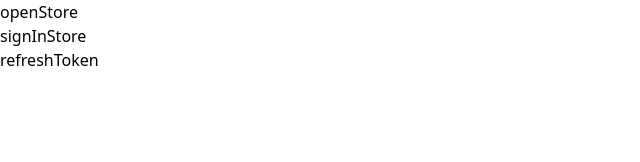
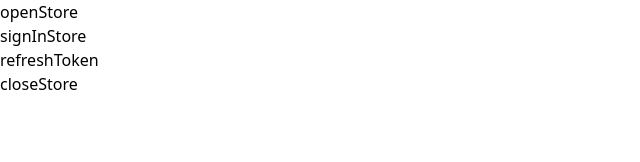
Before and after one commit to Jerry0420/Queue-System, a React app in the folder frontend/: page / in a window 1280 px wide. Shown: the top 162 px of the page, without its empty margins (0-640 px from the left). Built offline with nearby package versions, Linux system fonts and the light colour scheme.

Commit message:
add closestore

```diff
--- a/frontend/src/apis/StoreAPIs.tsx
+++ b/frontend/src/apis/StoreAPIs.tsx
@@ -66,8 +66,28 @@ const refreshToken = (): Promise<any> => {
       })
 }
 
+const closeStore = (storeId: number, normalToken: string): Promise<any> => {
+    const route = "/stores/".concat(storeId.toString())
+    return fetch(
+        httpTools.generateURL(route), {
+            method: httpTools.HTTPMETHOD.DELETE,
+            headers: httpTools.generateAuth(normalToken)
+        }
+    )
+      .then(response => response.json())
+      .then(jsonResponse => {
+          console.log(jsonResponse)
+          return jsonResponse
+      })
+      .catch(error => {
+          console.error(error)
+          throw new Error("refreshToken error")
+      })
+}
+
 export {
     openStore,
     signInStore,
-    refreshToken
+    refreshToken,
+    closeStore
 }
--- a/frontend/src/apis/base.tsx
+++ b/frontend/src/apis/base.tsx
@@ -10,18 +10,25 @@ const generateURL = (route: string): string => {
 const HTTPMETHOD = {
     "GET": "GET",
     "POST": "POST",
-    "PUT": "PUT"
+    "PUT": "PUT",
+    "DELETE": "DELETE",
+    "PATCH": "PATCH"
 }
 
 const CONTENT_TYPE_JSON = {
     "Content-Type": "application/json"
 }
 
-const AUTHORIZATION = "Authorization"
+const generateAuth = (token: string) => {
+    token = "Bearer ".concat(token)
+    return {
+        "Authorization": token
+    }
+}
 
 export {
     generateURL,
     HTTPMETHOD,
     CONTENT_TYPE_JSON,
-    AUTHORIZATION
+    generateAuth
 }
--- a/frontend/src/components/Store.tsx
+++ b/frontend/src/components/Store.tsx
@@ -13,7 +13,11 @@ const Store = () => {
       </button>
       <br />
       <button onClick={() => storeAPIs.refreshToken()}>
-      refreshToken
+        refreshToken
+      </button>
+      <br />
+      <button onClick={() => storeAPIs.closeStore(8, "xxxxx")}>
+        closeStore
       </button>
     </>
   )
```
Also changed, not shown: 1 other file (tests, documents, lock files or other folders).
